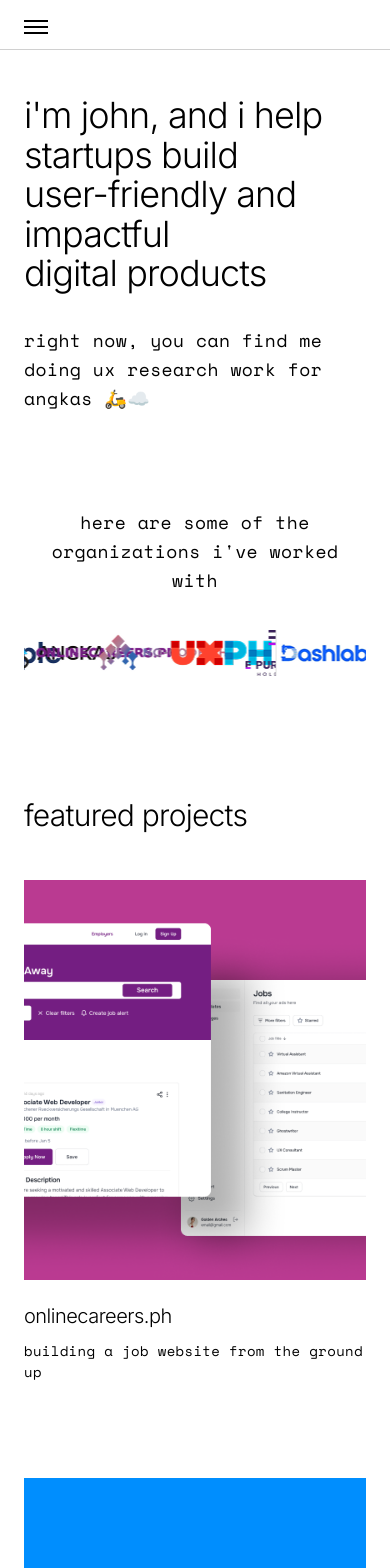
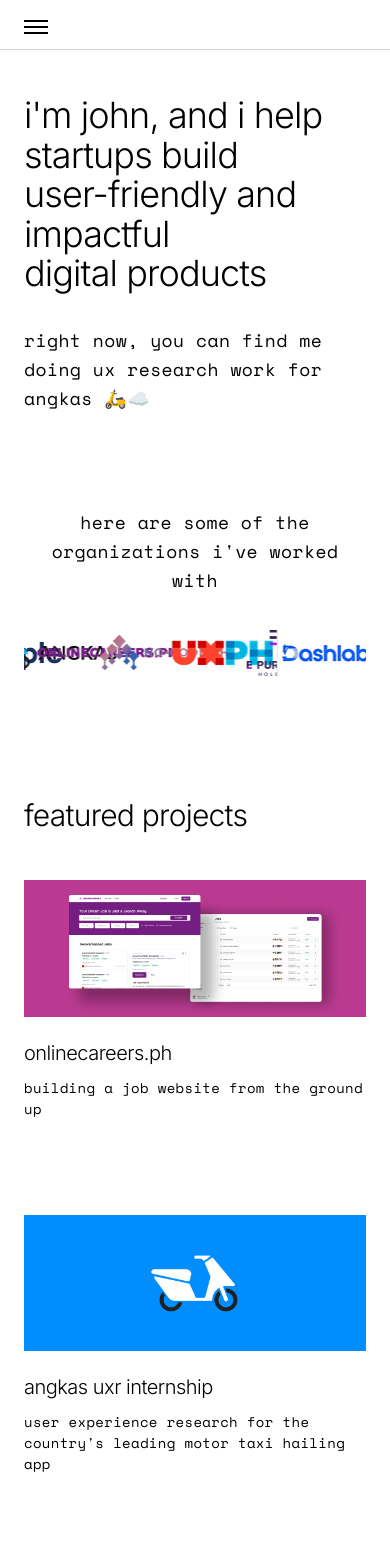
Before and after one commit to 0002F16/john-portfolio, a React (Vite) app in the folder john/: page / in a window 390 px wide. Shown: the top 1568 px of the page. Built offline with nearby package versions, Linux system fonts and the light colour scheme; a web font is replaced by a local one.

Commit message:
fixed image scaling between breakpoints

```diff
--- a/john/src/App.css
+++ b/john/src/App.css
@@ -218,7 +218,8 @@
 
 .project-image {
   width: 100%;
-  height: 640px;
+  max-height: 640px;
+  height: auto;
   object-fit: cover;
   display: block;
   transition: transform 0.3s ease, filter 0.3s ease;
@@ -446,7 +447,7 @@
   }
 
   .project-image {
-    height: 400px;
+    max-height: 360px;
   }
 
   .organizations {
```
